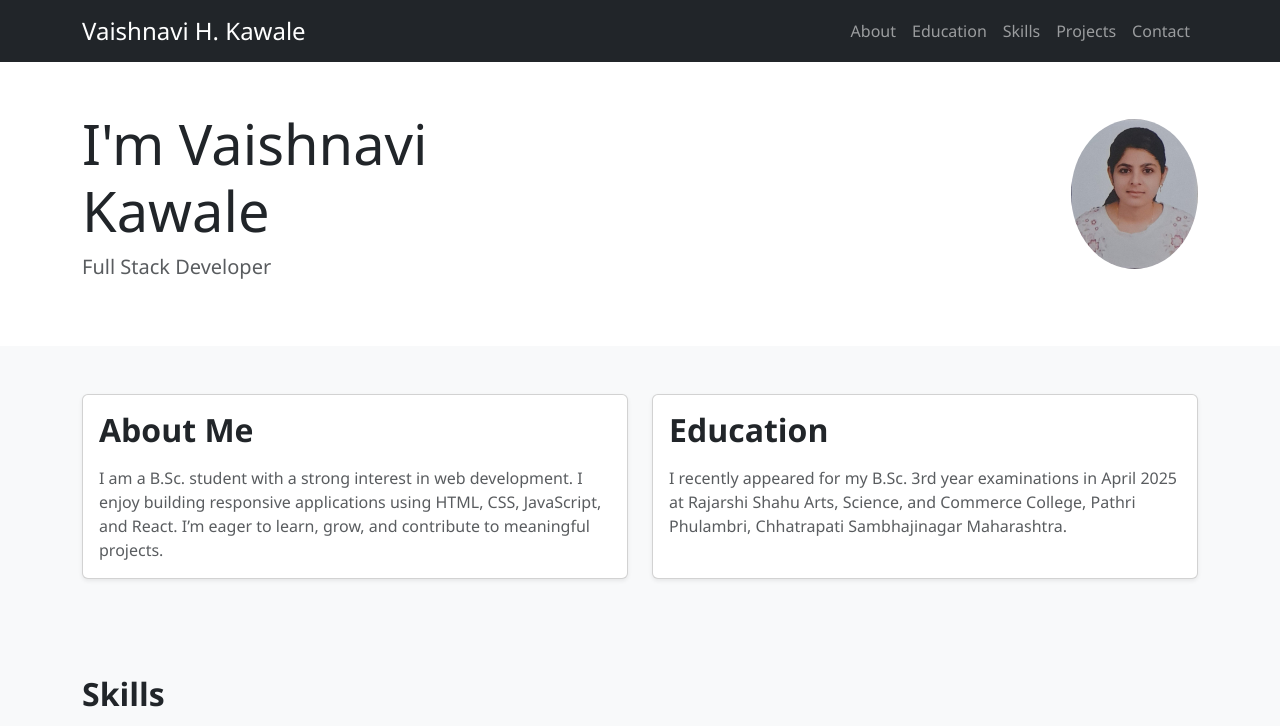
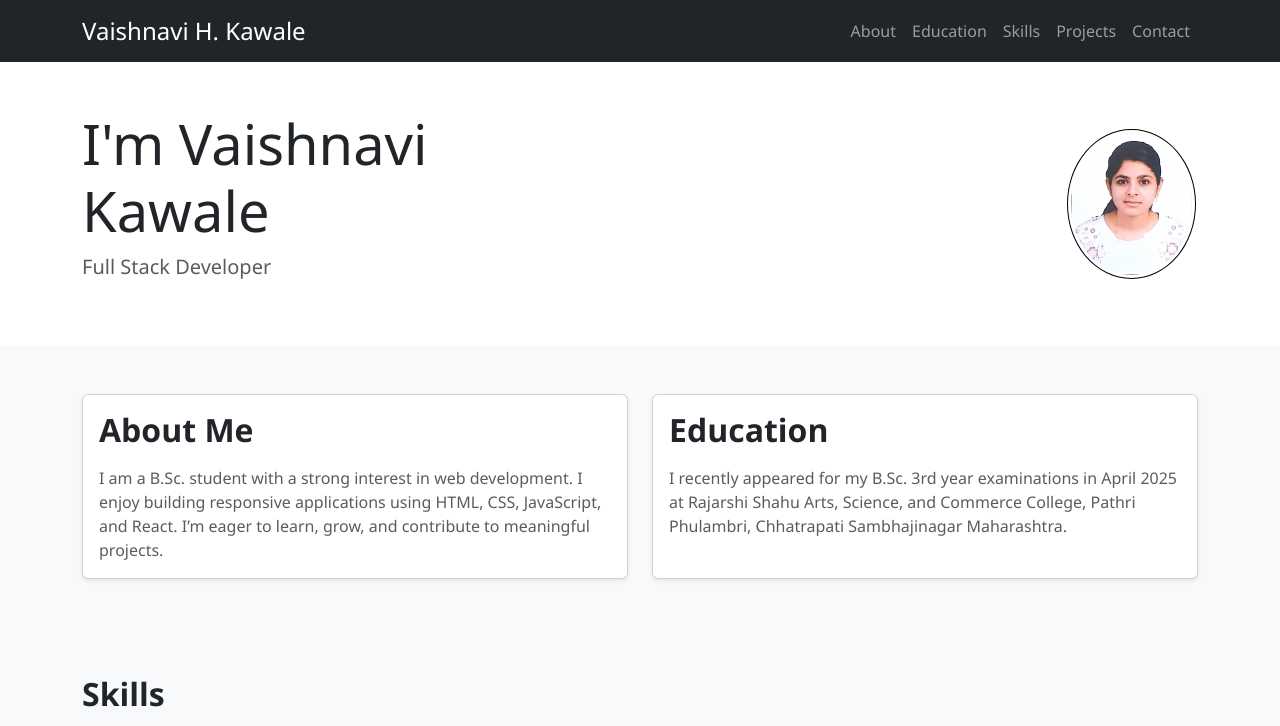
Before and after one commit to vais2004/vaishhh-portfolio, a website: page index.html in a window 1280 px wide. Shown: the top 726 px of the page. Drawn offline with nearby package versions, Linux system fonts and the light colour scheme.

Commit message:
adding new image

```diff
--- a/index.html
+++ b/index.html
@@ -1,5 +1,3 @@
-
-
 <!DOCTYPE html>
 <html lang="en">
   <head>
@@ -94,7 +92,8 @@
           <div class="col-md-6 order-md-2 text-end">
             <div class="hero-img">
               <img
-                src="img/15c65d6e-0664-4901-95f7-9ba56cbadb2b.jpg"
+              style="border: 1px solid black; margin: 2px; padding: 3px;"
+                src="img/15c65d6e-0664-4901-95f7-9ba56cbadb2b-1.jpg"
                 alt="Vaishnavi Kawale"
               />
             </div>
```
Also changed, not shown: img/15c65d6e-0664-4901-95f7-9ba56cbadb2b-1.jpg (added).
